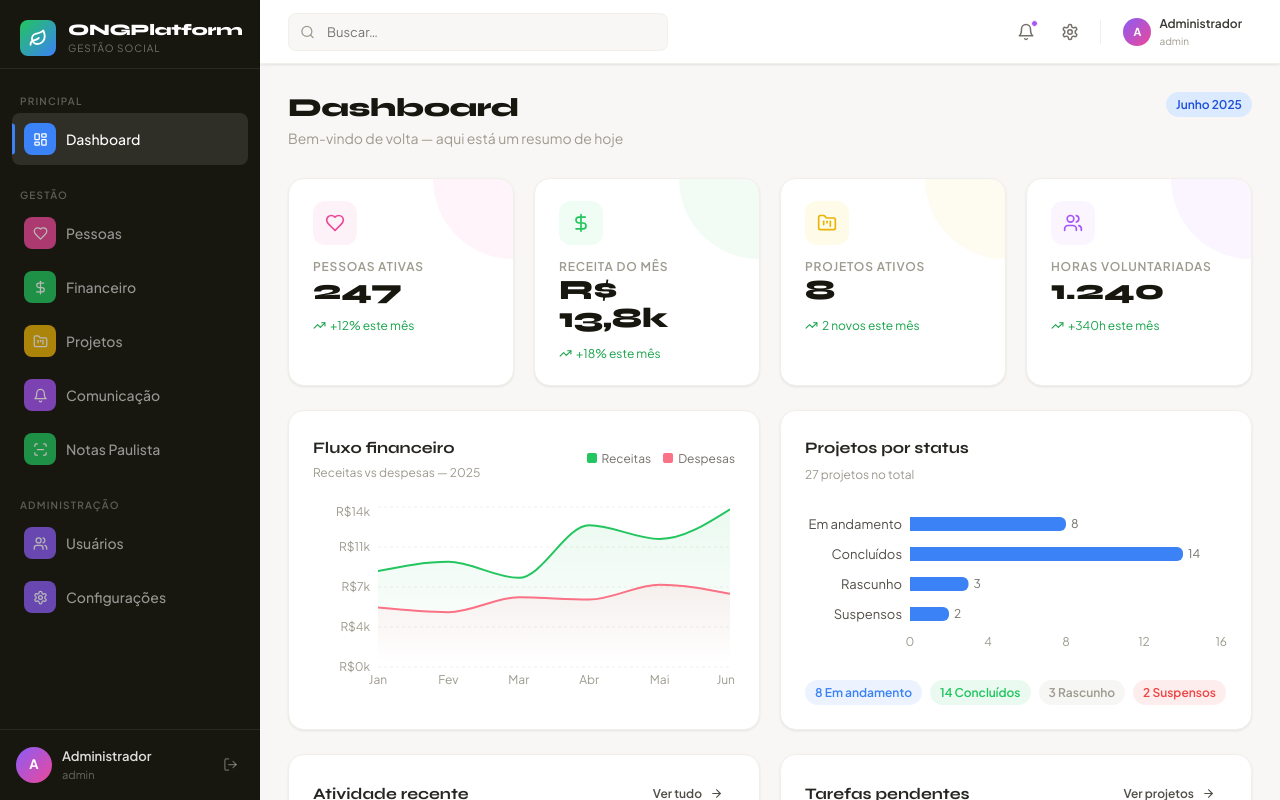
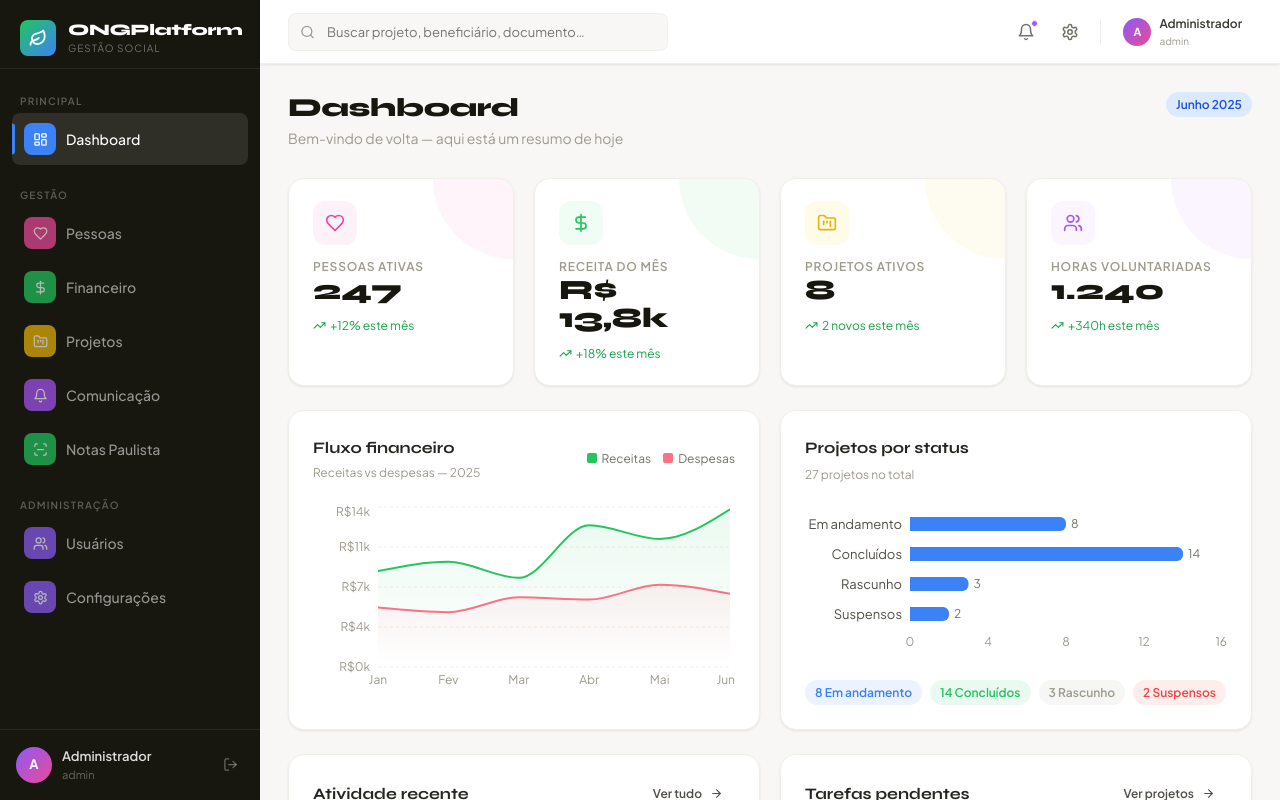
Before and after one commit to Klint-prog/ong-platform, a React (Vite) app: page / in a window 1280 px wide. Both pictures are taken after typing "name@example.com", "Sample123" into the empty fields and a click on the button "Entrar". Shown: the top 800 px of the page. Built offline with nearby package versions, Linux system fonts and the light colour scheme.

Commit message:
feat: registrar novas rotas de gestão da ONG

```diff
--- a/src/App.jsx
+++ b/src/App.jsx
@@ -10,6 +10,11 @@ import Comunicacao from './pages/comunicacao/Comunicacao'
 import Usuarios from './pages/usuarios/Usuarios'
 import Login from './pages/auth/Login'
 import NotasPaulista from './pages/notas/NotasPaulista'
+import Institucional from './pages/institucional/Institucional'
+import Beneficiarios from './pages/beneficiarios/Beneficiarios'
+import Documentos from './pages/documentos/Documentos'
+import Captacao from './pages/captacao/Captacao'
+import Relatorios from './pages/relatorios/Relatorios'
 import { NovaPessoaPage, NovaTransacaoPage, NovoProjetoPage, NovoEnvioPage } from './pages/cadastros/Cadastros'
 import { Search, Bell, Settings } from 'lucide-react'
 
@@ -22,7 +27,7 @@ function AppShell({ user, onLogout }) {
       <header className="app-topbar">
         <div style={{ flex: 1, position: 'relative', maxWidth: 380 }}>
           <Search size={15} style={{ position: 'absolute', left: 12, top: '50%', transform: 'translateY(-50%)', color: 'var(--gray-400)' }} />
-          <input placeholder="Buscar…" style={{ paddingLeft: 38, background: 'var(--gray-50)', border: '1.5px solid var(--gray-100)', fontSize: 13 }} />
+          <input placeholder="Buscar projeto, beneficiário, documento…" style={{ paddingLeft: 38, background: 'var(--gray-50)', border: '1.5px solid var(--gray-100)', fontSize: 13 }} />
         </div>
 
         <div style={{ marginLeft: 'auto', display: 'flex', alignItems: 'center', gap: 8 }}>
@@ -51,13 +56,18 @@ function AppShell({ user, onLogout }) {
       <main className="app-main">
         <Routes>
           <Route path="/"              element={<Dashboard />} />
+          <Route path="/institucional" element={<Institucional />} />
           <Route path="/pessoas"       element={<Pessoas />} />
           <Route path="/pessoas/nova"  element={<NovaPessoaPage />} />
+          <Route path="/beneficiarios" element={<Beneficiarios />} />
           <Route path="/financeiro"    element={<Financeiro />} />
           <Route path="/financeiro/nova" element={<NovaTransacaoPage />} />
           <Route path="/projetos"      element={<Projetos />} />
           <Route path="/projetos/:id"  element={<ProjetoDetalhe />} />
           <Route path="/projetos/novo" element={<NovoProjetoPage />} />
+          <Route path="/documentos"    element={<Documentos />} />
+          <Route path="/captacao"      element={<Captacao />} />
+          <Route path="/relatorios"    element={<Relatorios />} />
           <Route path="/comunicacao"   element={<Comunicacao />} />
           <Route path="/comunicacao/novo" element={<NovoEnvioPage />} />
           <Route path="/usuarios"      element={<Usuarios />} />
```
